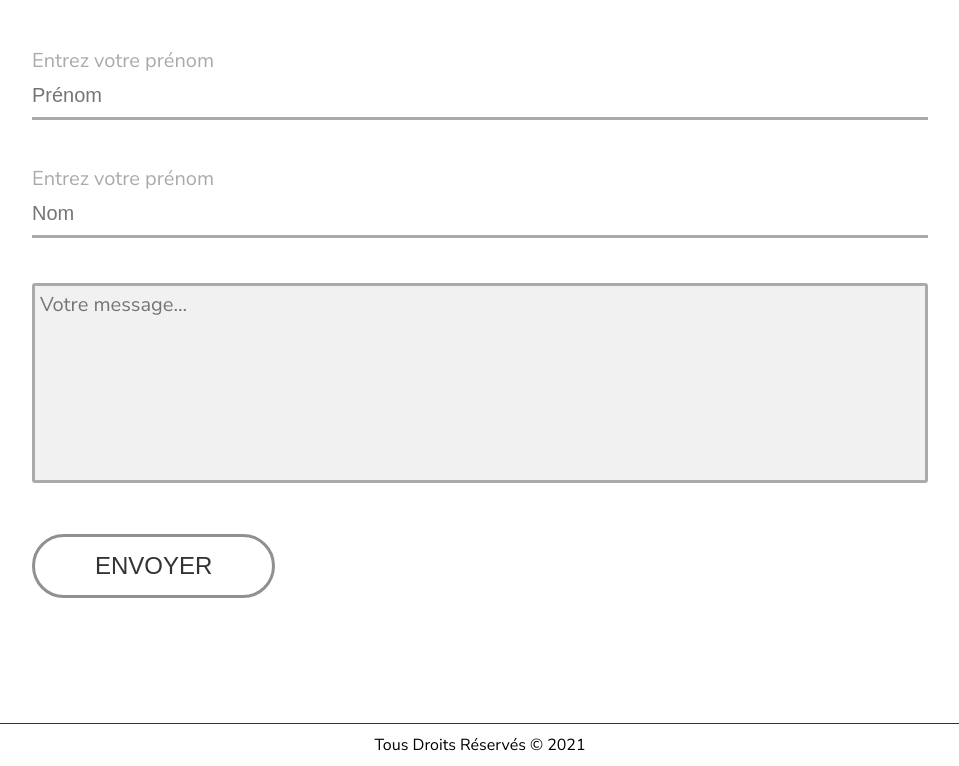
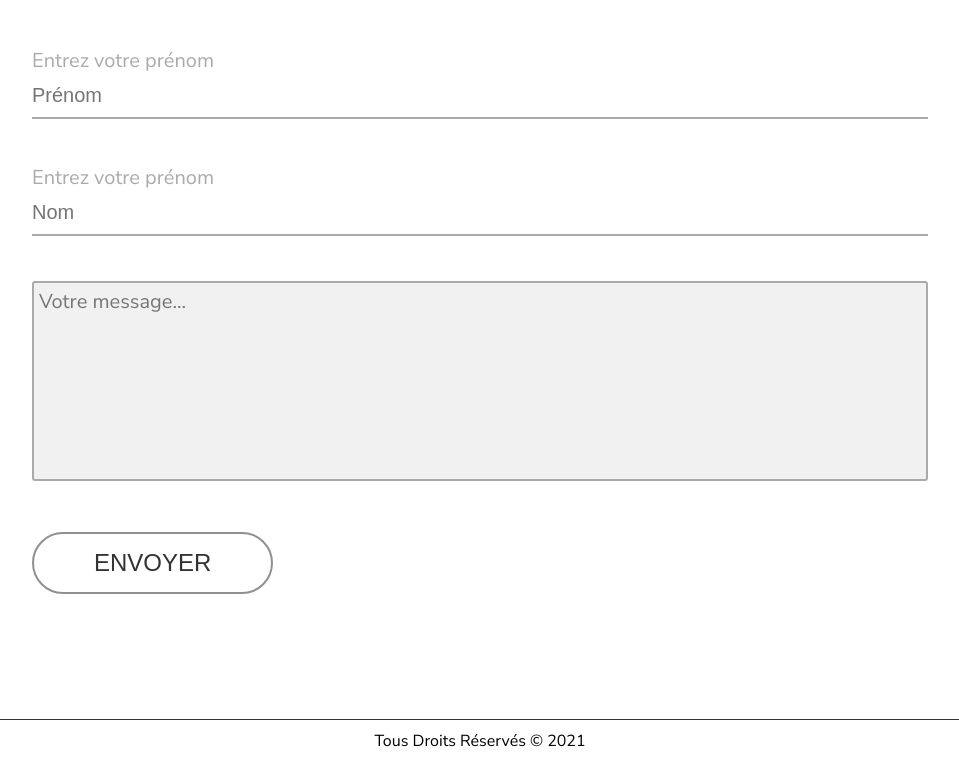
Before and after one commit to mlaversin/kyoto-travel-guide, a plain HTML site: page index.html in a window 1280 px wide. Shown: the part 5735-6501 px from the top of the page, without its empty margins (160-1119 px from the left). Drawn offline with Linux system fonts and the light colour scheme; a web font is replaced by a local one.

Commit message:
details about  btn

```diff
--- a/style.css
+++ b/style.css
@@ -4,6 +4,7 @@
   box-sizing: border-box;
   margin: 0;
   padding: 0;
+  scroll-behavior: smooth;
 }
 
 body {
@@ -290,6 +291,12 @@ nav {
   margin: 35px auto;
   cursor: pointer;
   display: block;
+  transition: all 0.2s ease-in-out;
+}
+
+.block button:hover {
+  background: rgb(177, 0, 36);
+  color: #fff;
 }
 
 .block-right {
@@ -627,7 +634,7 @@ nav {
   border: none;
   outline: none;
   background: none;
-  border-bottom: 3px solid #aaa;
+  border-bottom: 2px solid #aaa;
   color: #666;
   font-size: 20px;
 }
@@ -636,7 +643,7 @@ textarea {
   width: 100%;
   height: 200px;
   border: none;
-  border: 3px solid #aaa;
+  border: 2px solid #aaa;
   border-radius: 3px;
   padding: 5px;
   resize: none;
@@ -656,15 +663,8 @@ textarea {
   display: block;
   width: auto;
   padding: 15px 60px;
-  border: 3px solid rgb(144, 144, 144);
+  border: 2px solid rgb(144, 144, 144);
   border-radius: 9999px;
-  background-image: linear-gradient(
-    to right,
-    transparent 50%,
-    rgb(65, 65, 65) 50%,
-    rgb(134, 134, 134)
-  );
-  background-size: 200%;
   color: #333;
   font-size: 24px;
   font-weight: 500;
@@ -673,9 +673,9 @@ textarea {
 }
 
 .form-group .button-sub:hover {
-  color: #fff;
-  background-position: 100%;
-  border: 3px solid #fff;
+  background: #333;
+  color: #f1f1f1;
+  border: 2px solid #333;
 }
 
 @media screen and (max-width: 1300px) {
```
